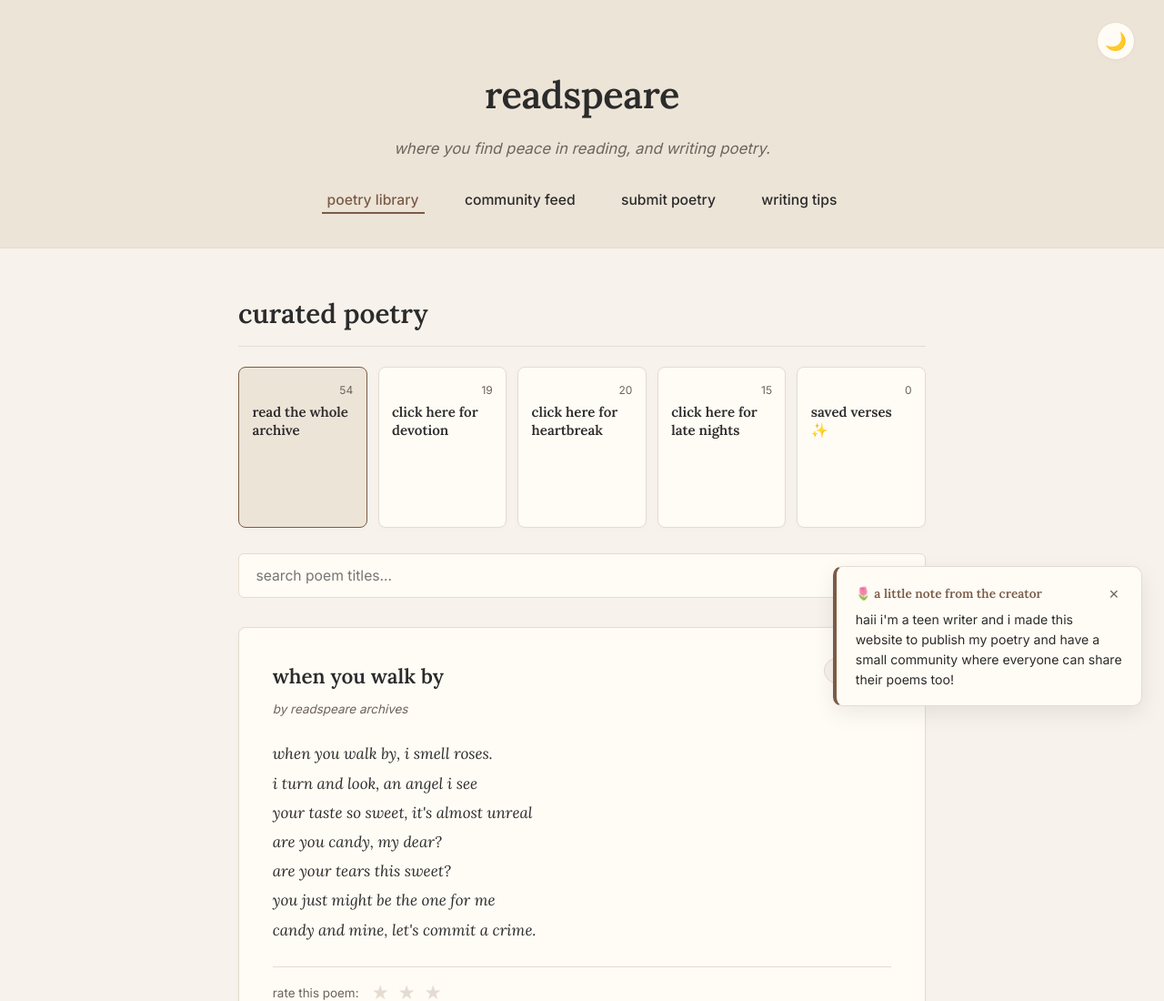
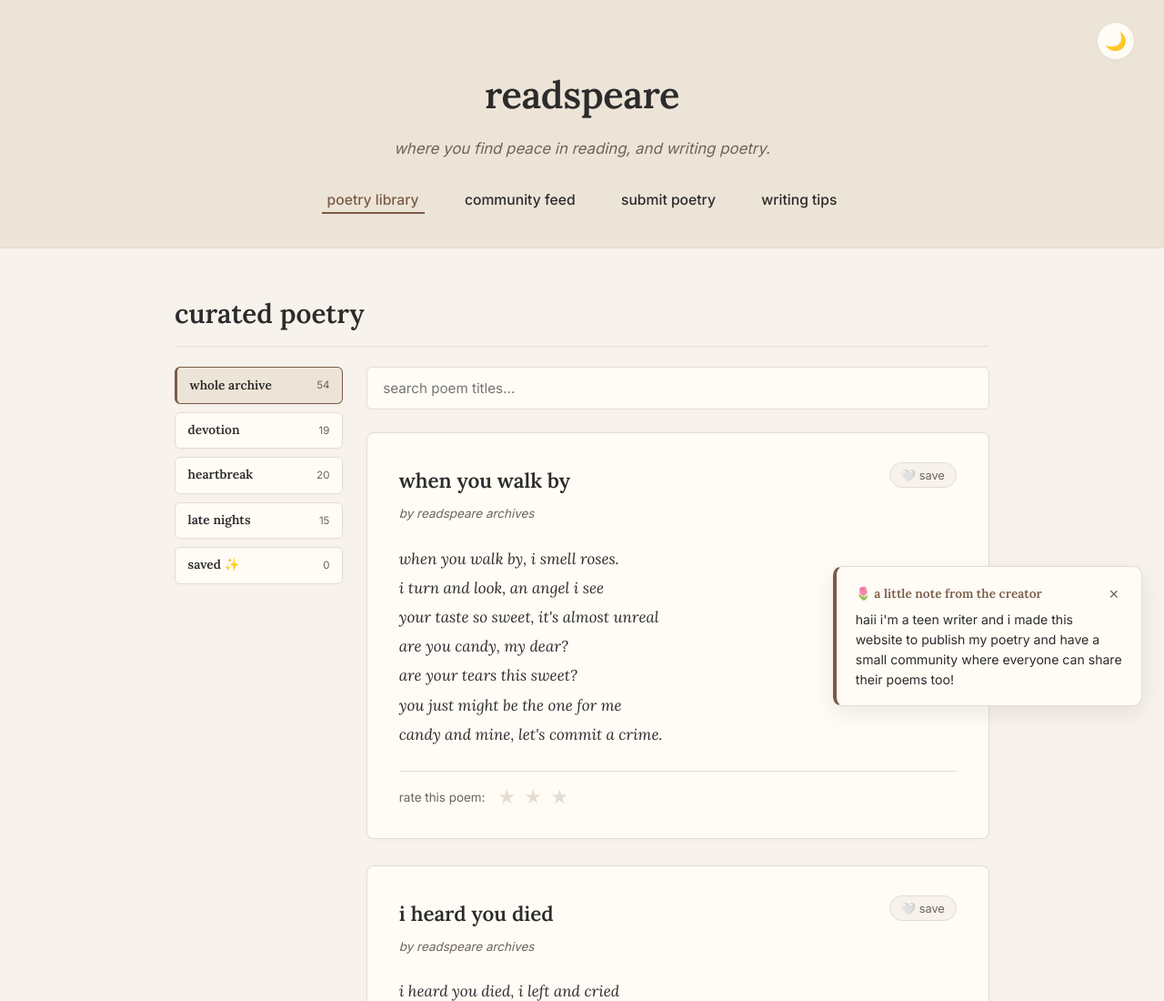
Before and after one commit to poaddictetry/readspeare, a plain HTML site: page index.html in a window 1280 px wide. Shown: the top 1100 px of the page at 91% size. Drawn offline with Linux system fonts and the light colour scheme.

Commit message:
Update index.html

```diff
--- a/index.html
+++ b/index.html
@@ -115,7 +115,7 @@
         }
 
         .container {
-            max-width: 820px;
+            max-width: 960px;
             margin: 0 auto;
             padding: 2.8rem 2rem 3.5rem;
         }
@@ -137,94 +137,103 @@
             font-weight: 600;
         }
 
-        .mood-row {
+        .library-layout {
             display: grid;
-            grid-template-columns: repeat(5, 1fr);
-            gap: 0.75rem;
-            margin-bottom: 1.8rem;
-        }
-
-        @media (max-width: 760px) {
-            .mood-row {
-                grid-template-columns: repeat(2, 1fr);
+            grid-template-columns: 185px 1fr;
+            gap: 1.6rem;
+            align-items: start;
+        }
+
+        .mood-sidebar {
+            display: flex;
+            flex-direction: column;
+            gap: 0.55rem;
+            position: sticky;
+            top: 1.5rem;
+        }
+
+        @media (max-width: 740px) {
+            .library-layout {
+                grid-template-columns: 1fr;
+            }
+            .mood-sidebar {
+                position: static;
+                flex-direction: row;
+                flex-wrap: wrap;
             }
         }
 
         .mood-box {
             background: var(--card-bg);
             border: 1px solid var(--border-color);
-            border-radius: 8px;
-            padding: 1.05rem 0.9rem;
-            min-height: 145px;
-            display: flex;
-            flex-direction: column;
-            justify-content: space-between;
+            border-radius: 6px;
+            padding: 0.65rem 0.85rem;
             text-align: left;
             cursor: pointer;
-            position: relative;
-            overflow: hidden;
-            box-shadow: 0 2px 8px rgba(0,0,0,0.02);
-            transition: transform 0.22s ease, border-color 0.22s ease, box-shadow 0.22s ease, background-color 0.22s ease;
+            box-shadow: 0 1px 4px rgba(0,0,0,0.02);
+            transition: transform 0.2s ease, border-color 0.2s ease, background-color 0.2s ease;
         }
 
         .mood-box:hover {
-            transform: translateY(-3px);
+            transform: translateX(3px);
             border-color: var(--accent-color);
-            box-shadow: 0 6px 16px rgba(0,0,0,0.05);
         }
 
         .mood-box.active {
             border-color: var(--accent-color);
-            border-width: 1.5px;
+            border-left: 3px solid var(--accent-color);
             background: var(--header-grad-top);
         }
 
         .mood-box-top {
             display: flex;
             align-items: center;
-            justify-content: flex-end;
-            margin-bottom: 0.45rem;
+            justify-content: space-between;
+            gap: 0.4rem;
+        }
+
+        .mood-title {
+            font-family: 'Lora', serif;
+            font-size: 0.86rem;
+            font-weight: 600;
+            color: var(--text-color);
+            line-height: 1.3;
         }
 
         .mood-count {
-            font-size: 0.75rem;
+            font-size: 0.72rem;
             color: var(--meta-color);
             font-family: 'Inter', sans-serif;
-        }
-
-        .mood-title {
-            font-family: 'Lora', serif;
-            font-size: 0.94rem;
-            font-weight: 600;
-            color: var(--text-color);
-            line-height: 1.35;
-            margin-bottom: 0.45rem;
+            flex-shrink: 0;
         }
 
         .mood-vibe {
             font-family: 'Lora', serif;
             font-style: italic;
-            font-size: 0.78rem;
-            line-height: 1.42;
-            color: var(--text-color);
+            font-size: 0.75rem;
+            line-height: 1.4;
+            color: var(--meta-color);
+            max-height: 0;
             opacity: 0;
-            transform: translateY(4px);
-            transition: opacity 0.25s ease, transform 0.25s ease;
+            overflow: hidden;
+            margin-top: 0;
+            transition: max-height 0.28s ease, opacity 0.25s ease, margin-top 0.25s ease;
         }
 
         .mood-box:hover .mood-vibe {
+            max-height: 70px;
             opacity: 1;
-            transform: translateY(0);
+            margin-top: 0.35rem;
         }
 
         .search-box {
             width: 100%;
-            padding: 0.85rem 1.15rem;
-            font-size: 0.98rem;
+            padding: 0.8rem 1.1rem;
+            font-size: 0.95rem;
             font-family: 'Inter', sans-serif;
             border: 1px solid var(--border-color);
             border-radius: 6px;
-            margin-bottom: 2rem;
+            margin-bottom: 1.6rem;
             background: var(--card-bg);
             color: var(--text-color);
         }
@@ -237,13 +246,13 @@
         .poem-feed {
             display: flex;
             flex-direction: column;
-            gap: 2rem;
+            gap: 1.8rem;
         }
 
         .poem-card {
             background: var(--card-bg);
             border: 1px solid var(--border-color);
-            padding: 2.1rem 2.3rem;
+            padding: 2rem 2.2rem;
             border-radius: 8px;
             box-shadow: 0 2px 10px rgba(0,0,0,0.02);
         }
@@ -701,61 +710,55 @@
         <section id="poetry" class="tab-section active">
             <h2>curated poetry</h2>
 
-            <div class="mood-row" id="moodRow">
+            <div class="library-layout">
+                <aside class="mood-sidebar" id="moodRow">
                     <button class="mood-box active" onclick="selectMood('all', this)">
-                    <div>
                         <div class="mood-box-top">
+                            <span class="mood-title">whole archive</span>
                             <span class="mood-count" id="count-all"></span>
-                        </div>
-                        <div class="mood-title">read the whole archive</div>
                         </div>
                         <div class="mood-vibe">every verse in order, from sweet to bittersweet.</div>
                     </button>
 
                     <button class="mood-box" onclick="selectMood('devotion', this)">
-                    <div>
                         <div class="mood-box-top">
+                            <span class="mood-title">devotion</span>
                             <span class="mood-count" id="count-devotion"></span>
-                        </div>
-                        <div class="mood-title">click here for devotion</div>
                         </div>
                         <div class="mood-vibe">soft gazes, ocean eyes, and loving someone endlessly.</div>
                     </button>
 
                     <button class="mood-box" onclick="selectMood('heartbreak', this)">
-                    <div>
                         <div class="mood-box-top">
+                            <span class="mood-title">heartbreak</span>
                             <span class="mood-count" id="count-heartbreak"></span>
-                        </div>
-                        <div class="mood-title">click here for heartbreak</div>
                         </div>
                         <div class="mood-vibe">unanswered texts, fading memories, and quiet goodbyes.</div>
                     </button>
 
                     <button class="mood-box" onclick="selectMood('quiet', this)">
-                    <div>
                         <div class="mood-box-top">
+                            <span class="mood-title">late nights</span>
                             <span class="mood-count" id="count-quiet"></span>
-                        </div>
-                        <div class="mood-title">click here for late nights</div>
                         </div>
                         <div class="mood-vibe">overthinking, gentle winds, and searching for peace.</div>
                     </button>
 
                     <button class="mood-box" onclick="selectMood('saved', this)">
-                    <div>
                         <div class="mood-box-top">
+                            <span class="mood-title">saved ✨</span>
                             <span class="mood-count" id="count-saved"></span>
-                        </div>
-                        <div class="mood-title">saved verses ✨</div>
                         </div>
                         <div class="mood-vibe">the poems you saved to keep close to your heart.</div>
                     </button>
-            </div>
-
+                </aside>
+
+                <div>
                     <input type="text" id="searchInput" class="search-box" placeholder="search poem titles..." onkeyup="filterPoems()">
                     <div class="poem-feed" id="poemFeed"></div>
                     <div class="pagination-bar" id="paginationBar"></div>
+                </div>
+            </div>
         </section>
 
         <section id="community" class="tab-section">
```
Lines whose indentation alone changed are shown as unchanged.
